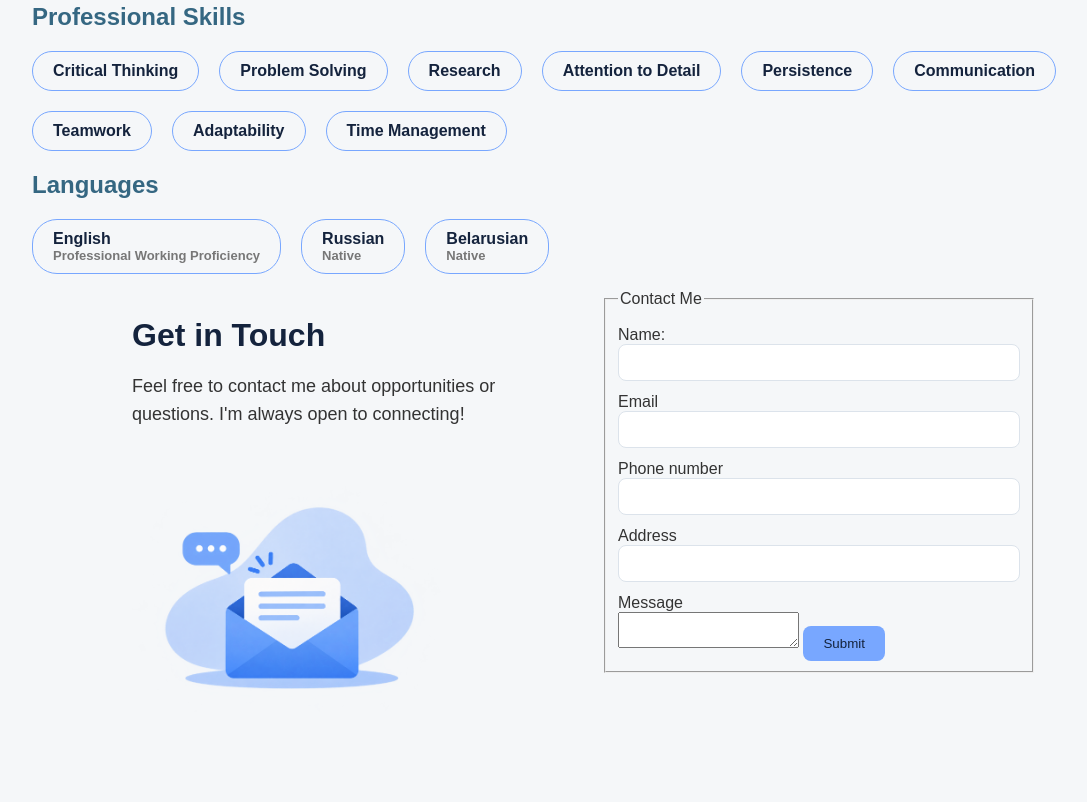
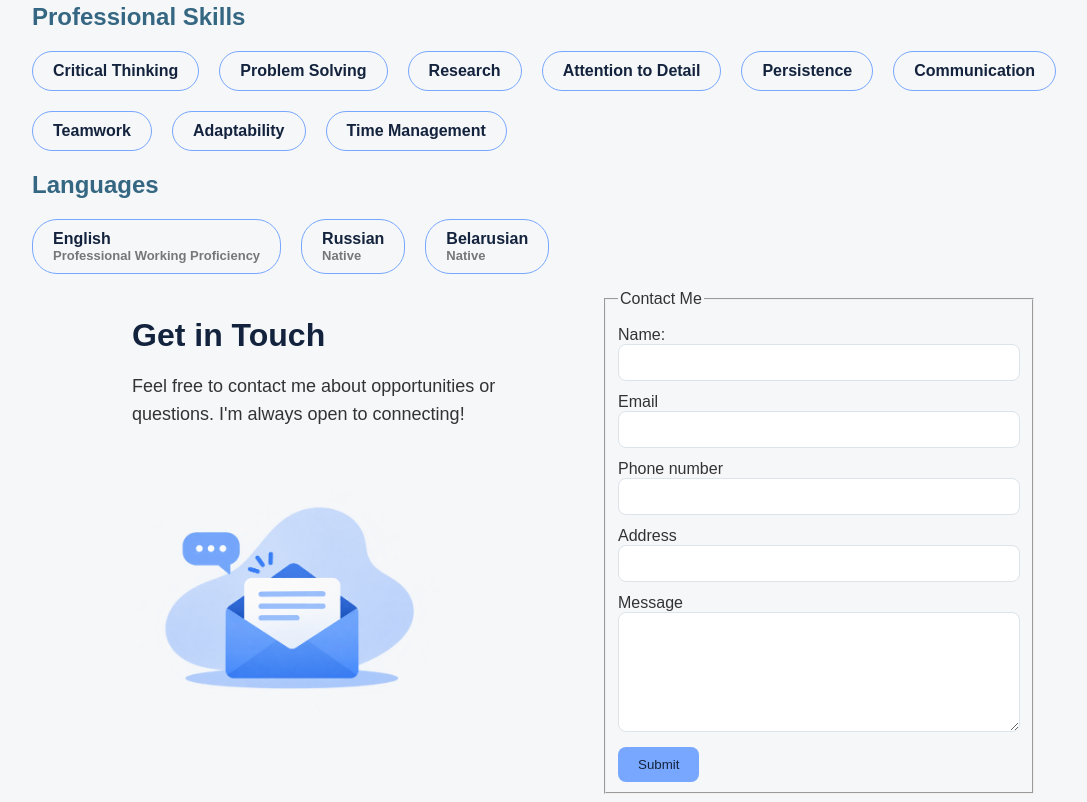
Before and after one commit to aksanaantaniuk888-bit/portfolio-website, a plain HTML site: page index.html in a window 1280 px wide. Shown: the part 1231-2033 px from the top of the page, without its empty margins (58-1145 px from the left). Before the commit the page ends 1955 px from the top, so only its background shows below. Drawn offline with Linux system fonts and the light colour scheme.

Commit message:
style message field in contact section

```diff
--- a/styles.css
+++ b/styles.css
@@ -250,6 +250,7 @@ nav a {
     border: none;
     border-radius: 8px;
     cursor: pointer;
+    margin-top: 15px;
 }
 
 /* contact button in navbar */
@@ -284,6 +285,20 @@ nav .contact-button {
     border-radius: 8px;
     cursor: pointer;
     margin-top: 10px;
+}
+
+/* Contact message field */
+#contact textarea {
+    display: block;
+    width: 100%;
+    max-width: 420px;
+    min-height: 120px;
+    box-sizing: border-box;
+    padding: 10px;
+    border: 1px solid #DCE3EB;
+    border-radius: 8px;
+    background-color: #FFFFFF;
+    resize: vertical;
 }
 
 /* adaptation to mobile */
```
